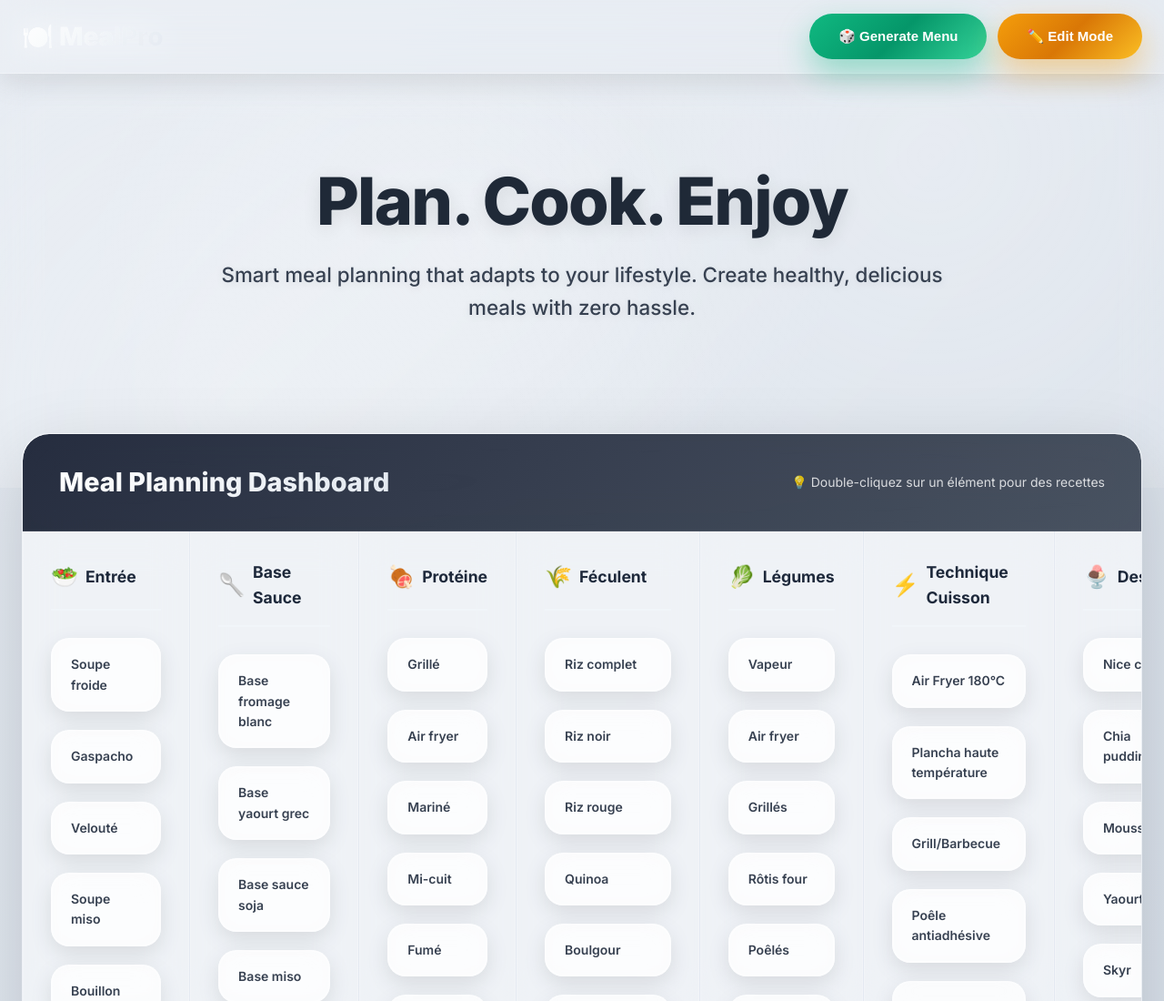
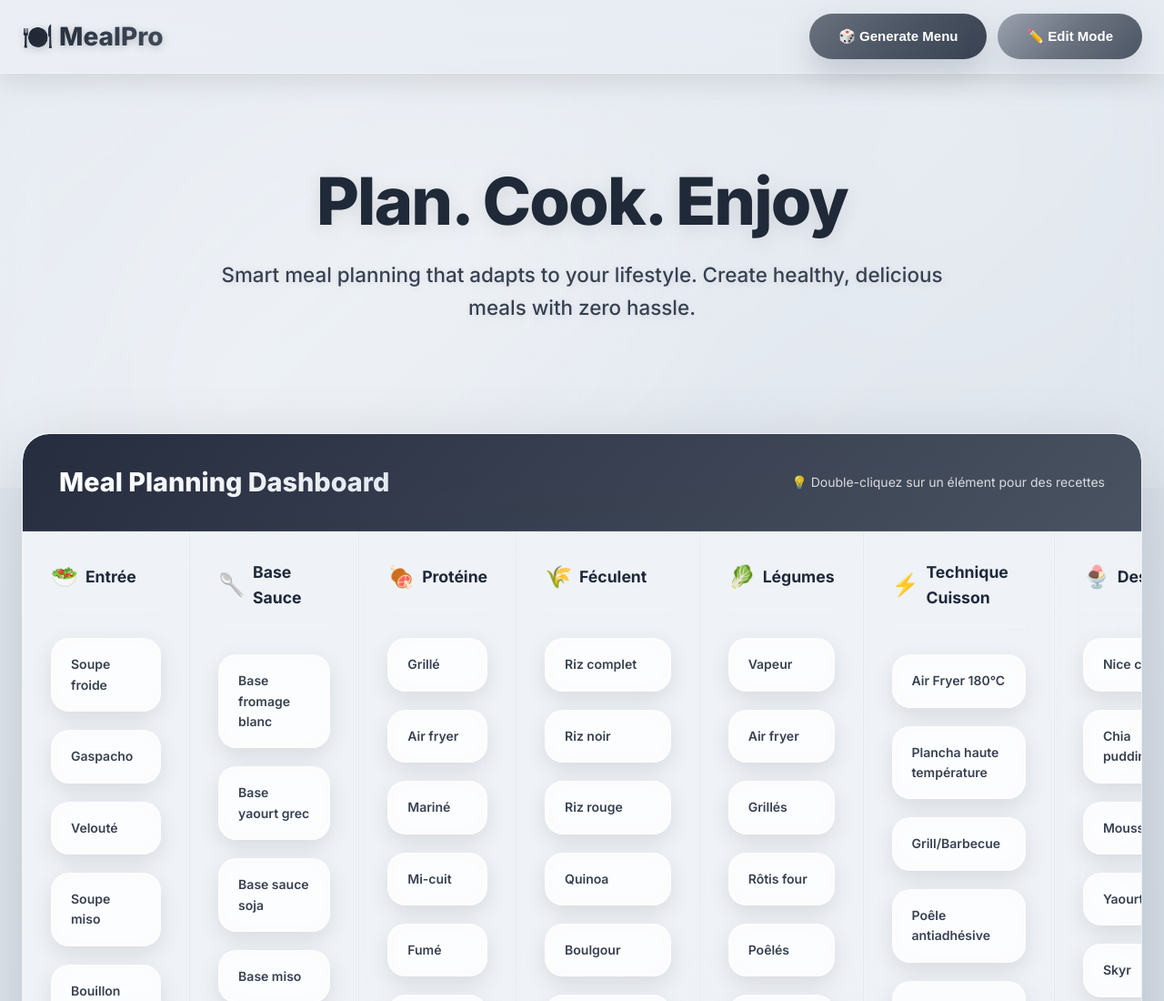
Before and after one commit to arthurw31/repas-healthy, a plain HTML site: page index.html/index.html in a window 1280 px wide. Shown: the top 1100 px of the page at 91% size. Drawn offline with Linux system fonts and the light colour scheme.

Commit message:
Update index.html

```diff
--- a/index.html/index.html
+++ b/index.html/index.html
@@ -83,12 +83,12 @@
         .logo {
             font-size: 28px;
             font-weight: 900;
-            background: linear-gradient(135deg, #ffffff 0%, #f1f5f9 50%, #e2e8f0 100%);
+            background: linear-gradient(135deg, #1f2937 0%, #374151 50%, #4b5563 100%);
             background-clip: text;
             -webkit-background-clip: text;
             -webkit-text-fill-color: transparent;
             text-decoration: none;
-            text-shadow: 0 0 30px rgba(255, 255, 255, 0.8);
+            text-shadow: 0 2px 10px rgba(0, 0, 0, 0.2);
         }
 
         .nav-actions {
@@ -212,25 +212,25 @@
         }
 
         .btn-success {
-            background: linear-gradient(135deg, #10b981 0%, #059669 50%, #34d399 100%);
+            background: linear-gradient(135deg, #6b7280 0%, #4b5563 50%, #374151 100%);
             color: white;
-            box-shadow: 0 15px 35px rgba(16, 185, 129, 0.4);
+            box-shadow: 0 15px 35px rgba(107, 114, 128, 0.3);
         }
 
         .btn-success:hover {
             transform: translateY(-3px) scale(1.05);
-            box-shadow: 0 20px 50px rgba(16, 185, 129, 0.6);
+            box-shadow: 0 20px 50px rgba(107, 114, 128, 0.4);
         }
 
         .btn-warning {
-            background: linear-gradient(135deg, #f59e0b 0%, #d97706 50%, #fbbf24 100%);
+            background: linear-gradient(135deg, #9ca3af 0%, #6b7280 50%, #4b5563 100%);
             color: white;
-            box-shadow: 0 15px 35px rgba(245, 158, 11, 0.4);
+            box-shadow: 0 15px 35px rgba(156, 163, 175, 0.3);
         }
 
         .btn-warning:hover {
             transform: translateY(-3px) scale(1.05);
-            box-shadow: 0 20px 50px rgba(245, 158, 11, 0.6);
+            box-shadow: 0 20px 50px rgba(156, 163, 175, 0.4);
         }
 
         /* Main Container */
```
